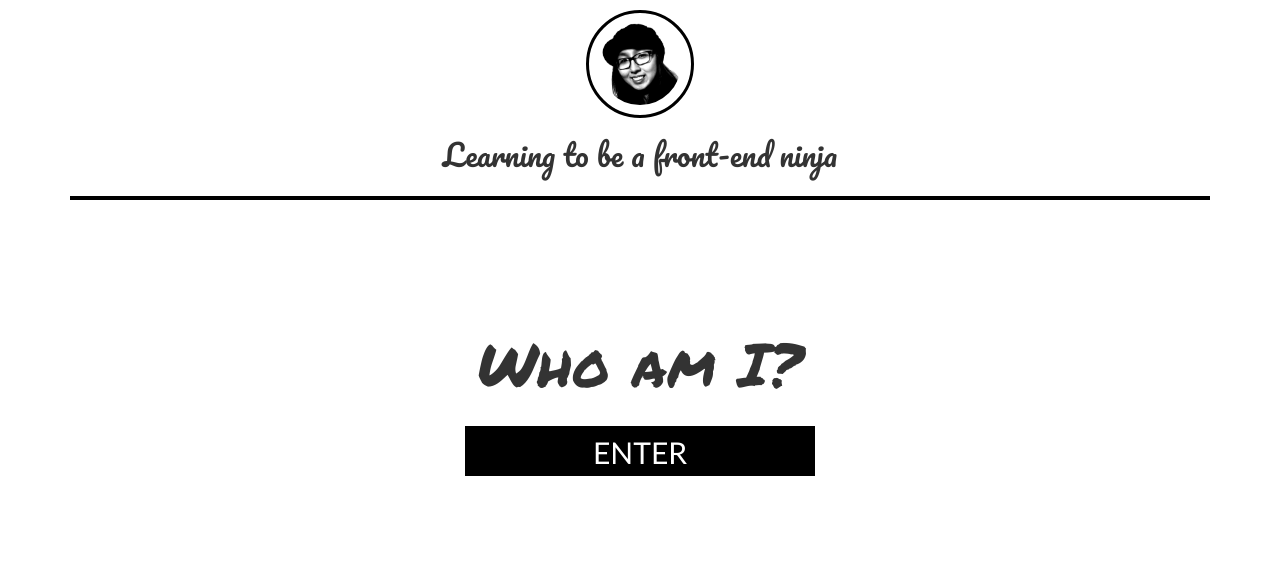
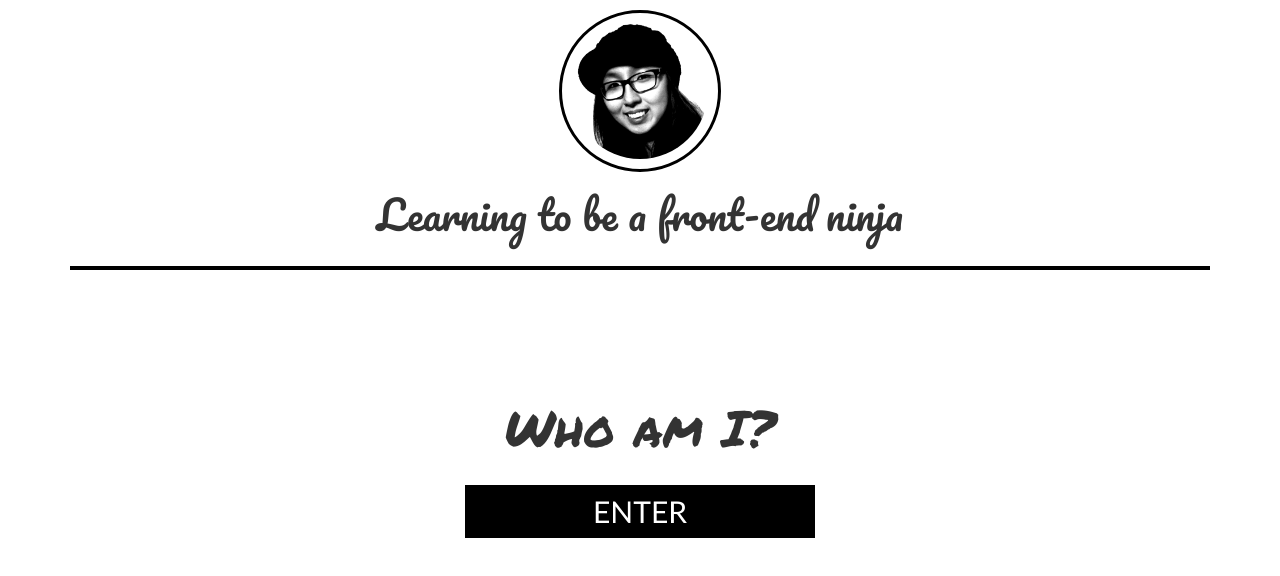
Before and after one commit to andreajeka/selfbets, a plain HTML site: page index.html in a window 1280 px wide. Drawn offline with Linux system fonts and the light colour scheme.

Commit message:
Added partial(only surface elements) responsiveness to different window sizes

```diff
--- a/css/style.css
+++ b/css/style.css
@@ -4,7 +4,7 @@
 
 .header {
 	position: relative;
-	height: 200px;
+	height: 250px;
 	border-bottom: 4px solid black;
 	margin-bottom: 10px;
 
@@ -30,6 +30,7 @@
 	margin-top: 120px;
 	margin-bottom: 0px;
 	font-size: 60px;
+	width: auto;
 }
 
 .sub-intro {
@@ -156,8 +157,91 @@
 	font-family: 'Permanent Marker', cursive;
 	cursor: pointer;
 
-
 }
 .back:hover {
 	color:gray;
 }
+@media (min-width: 410px) {
+  .container {
+    width: 400px;
+  }
+  .header {
+	height: 200px;
+  }
+  .title {
+  	font-size: 25px;
+  }
+  .icon-pic {
+	width: 35%;
+	height: 35%;
+}
+  .intro {
+  	text-align: center;
+	font-size: 30px;
+   }
+
+  .enter-box {
+	width: 70%;
+	height: 90%;
+   }
+}
+
+@media (min-width: 768px) {
+  .container {
+    width: 750px;
+  }
+   .header {
+	height: 250px;
+  }
+   .title {
+  	font-size: 40px;
+  }
+  .icon-pic {
+	width: 20%;
+	height: 20%;
+  }
+  .intro {
+  	text-align: center;
+	font-size: 45px;
+   }
+
+  .enter-box {
+	width: 40%;
+	height: 90%;
+   }
+}
+
+@media (min-width: 992px) {
+  .container {
+    width: 970px;
+  }
+   .header {
+	height: 270px;
+  }
+   .title {
+  	font-size: 40px;
+  }
+  .icon-pic {
+	width: 30%;
+	height: 30%;
+  }
+  .intro {
+  	text-align: center;
+	font-size: 50px;
+   }
+
+  .enter-box {
+	width: 100%;
+	height: 90%;
+   }
+}
+
+@media (min-width: 1200px) {
+  .container {
+    width: 1170px;
+  }
+  .icon-pic {
+	width: 30%;
+	height: 30%;
+  }
+}
```
